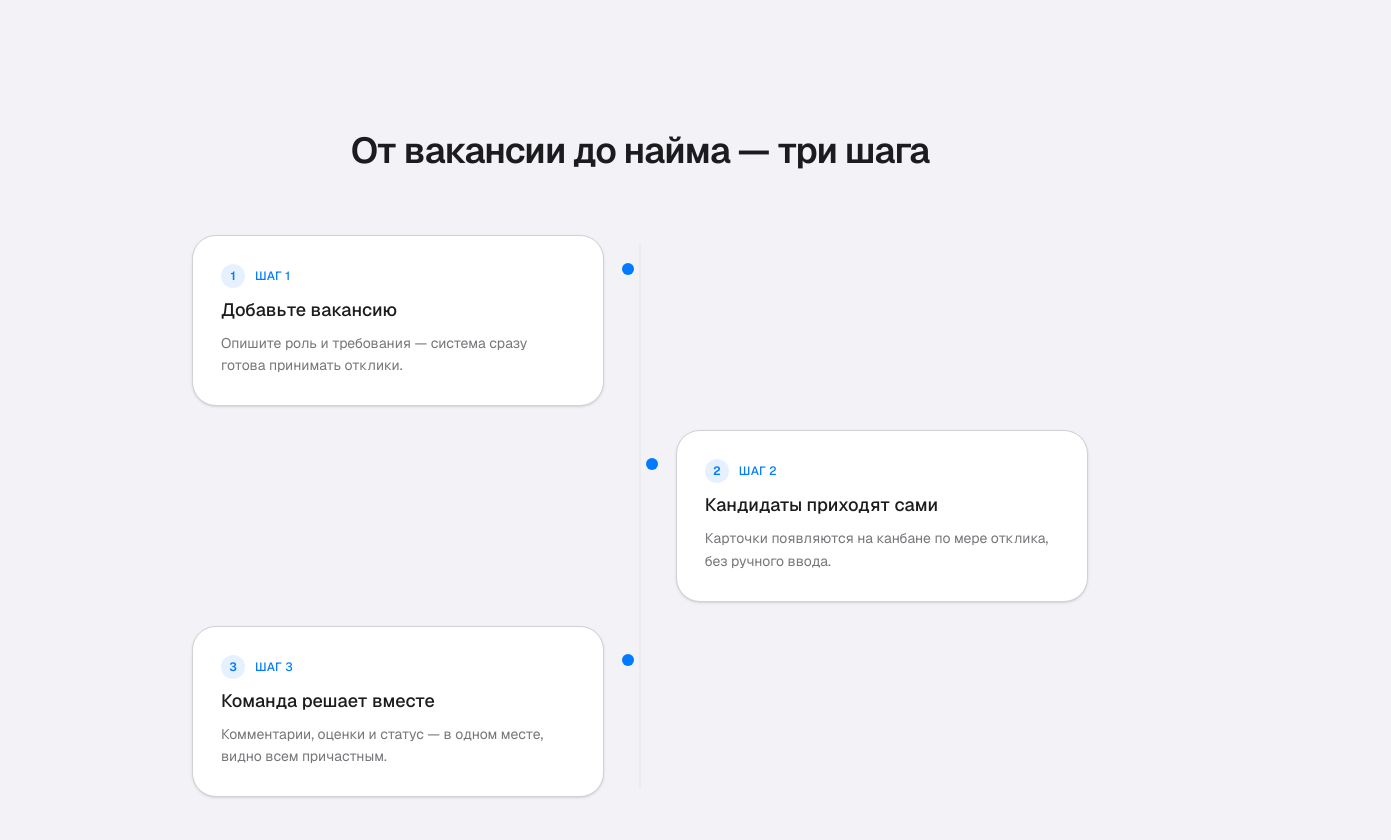
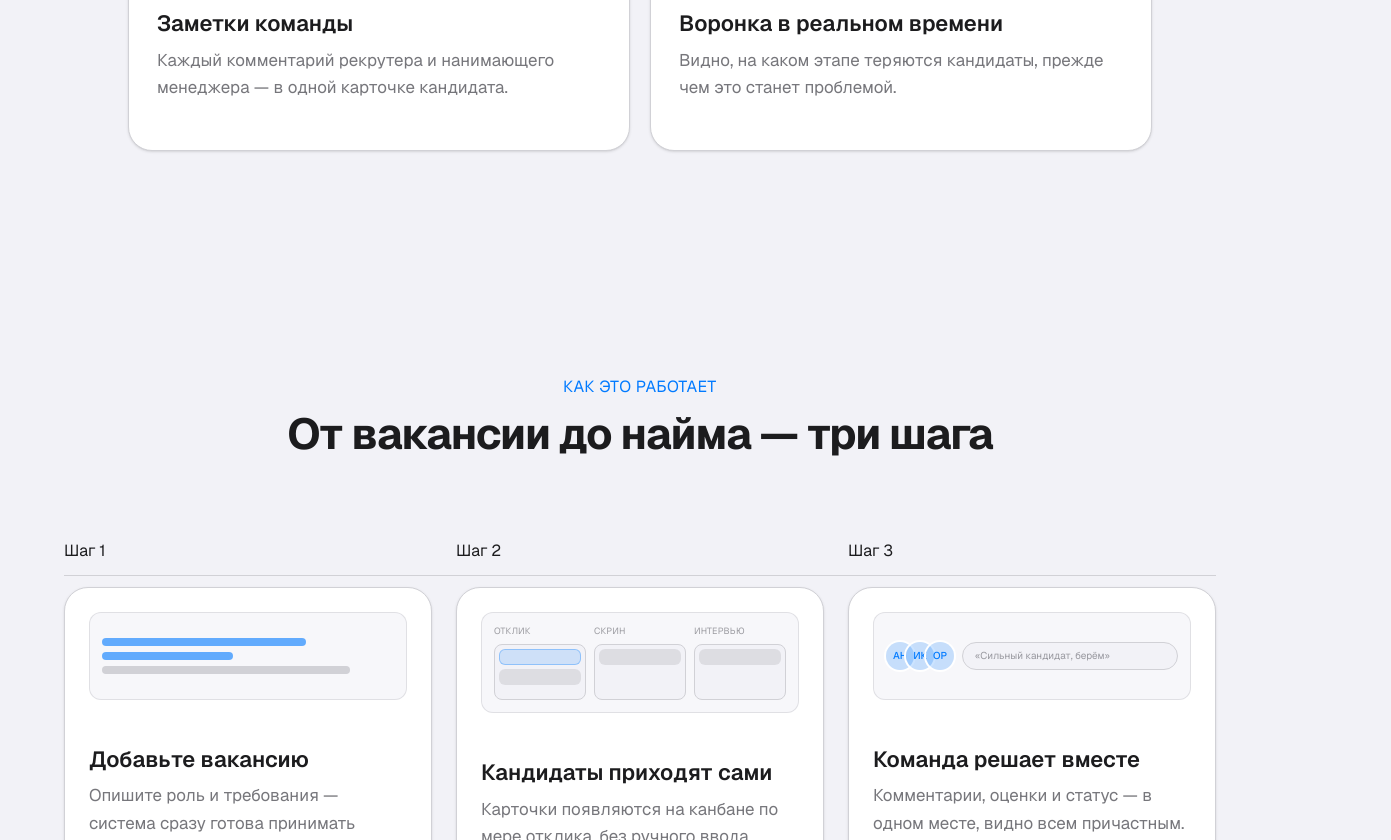
Before and after one commit to Cartnix/HireRank, a Next.js app in the folder frontend/: page /landing in a window 1280 px wide. Shown: the part 1960-2800 px from the top of the page, 1391 px wide, since content can reach past the window. Built offline with nearby package versions, Linux system fonts and the light colour scheme.

Commit message:
fix(chore): UI design updated & adaptive variables implemented

```diff
--- a/frontend/app/globals.css
+++ b/frontend/app/globals.css
@@ -67,15 +67,40 @@
 
   --color-muted: var(--muted);
   --color-muted-foreground: var(--muted-foreground);
+
+  --text-h1: clamp(2.25rem, 1.8rem + 2vw, 4rem);
+  --text-h2: clamp(1.875rem, 1.5rem + 1.5vw, 3rem);
+  --text-h3: clamp(1.125rem, 1rem + 0.5vw, 1.375rem);
+  --text-p: clamp(1rem, 0.9rem + 0.2vw, 1.125rem);
+  --text-span: clamp(0.875rem, 0.8rem + 0.1vw, 0.9375rem);
 }
 
 @layer base {
   body {
     background-color: var(--color-background);
     color: var(--color-foreground);
+    -webkit-font-smoothing: antialiased;
+    text-rendering: optimizeLegibility;
   }
 
-  * {
-    border-color: var(--color-border);
+  h1 {
+    @apply text-h1 font-bold tracking-tighter leading-[1.1];
+  }
+
+  h2 {
+    @apply text-h2 font-bold tracking-tight leading-[1.1] mt-10 mb-6;
+  }
+
+  h3 {
+    @apply text-h3 font-semibold tracking-normal leading-[1.4] mt-6 mb-3;
+  }
+
+  p {
+    @apply text-p leading-relaxed max-w-prose;
+    margin-bottom: 1.25rem;
+  }
+
+  button, a {
+    @apply cursor-pointer;
   }
 }
--- a/frontend/shared/FieldInput.tsx
+++ b/frontend/shared/FieldInput.tsx
@@ -7,10 +7,11 @@ import { Input } from "@/components/ui/input"
 interface InputProps {
     type: "text" | "email" | "password",
     placeholder: string,
-    label: string
+    label: string,
+    error?: string
 }
 
-export function InputField({ type, placeholder, label }: InputProps) {
+export function InputField({ type, placeholder, label, error }: InputProps) {
     return (
         <Field>
             <FieldLabel htmlFor="input-field-username">{label}</FieldLabel>
@@ -18,6 +19,7 @@ export function InputField({ type, placeholder, label }: InputProps) {
                 type={type}
                 placeholder={placeholder}
             />
+            {error && <span className="text-red-500 text-xs mt-1">{error}</span>}
         </Field>
     )
 }
--- a/frontend/widgets/Header.tsx
+++ b/frontend/widgets/Header.tsx
@@ -2,11 +2,11 @@ import { MainButton } from "@/shared/buttons/MainButton";
 
 export const Header = () => {
   return (
-    <header className="fixed top-0 left-0 w-full z-50 px-6 py-4 flex items-center justify-between
+    <header className="fixed top-0 left-0 w-full z-50 px-6 flex items-center justify-between
                         bg-background/70 backdrop-blur-md border-b border-border-subtle">
 
       <div className="font-bold text-xl tracking-tight cursor-pointer text-foreground">
-        HireRank<span className="text-brand-primary">.</span>
+        <h3>HireAI</h3>
       </div>
 
       <nav>
--- a/frontend/widgets/Landing/Features.tsx
+++ b/frontend/widgets/Landing/Features.tsx
@@ -30,10 +30,10 @@ export const Features = () => (
     <section className="relative py-28 px-6">
         <div className="max-w-5xl mx-auto">
             <div className="mb-14 text-center">
-                <h2 className="text-3xl md:text-4xl font-semibold tracking-tight text-foreground">
+                <h2 className="tracking-tight text-foreground">
                     Всё, что нужно нанимающей команде
                 </h2>
-                <p className="mt-3 text-foreground-secondary max-w-xl mx-auto">
+                <p className="mt-3 text-foreground-secondary mx-auto">
                     Ничего лишнего. Только то, что ускоряет решение «да» или «нет».
                 </p>
             </div>
@@ -54,8 +54,8 @@ export const Features = () => (
                             <div className="w-11 h-11 rounded-2xl flex items-center justify-center mb-5 bg-brand-primary/10 group-hover:bg-brand-primary/15 transition-colors duration-300">
                                 <Icon className="w-5 h-5 text-brand-primary" strokeWidth={1.8} />
                             </div>
-                            <h3 className="text-lg font-medium text-foreground mb-2">{f.title}</h3>
-                            <p className="text-sm text-foreground-secondary leading-relaxed">{f.desc}</p>
+                            <h3 className="text-foreground mb-2">{f.title}</h3>
+                            <p className="text-foreground-secondary">{f.desc}</p>
 
                             <div className="absolute bottom-0 left-7 right-7 h-px bg-linear-to-r from-transparent via-border to-transparent opacity-0 group-hover:opacity-100 transition-opacity duration-300" />
                         </motion.div>
--- a/frontend/widgets/Landing/HowItWorks.tsx
+++ b/frontend/widgets/Landing/HowItWorks.tsx
@@ -3,55 +3,147 @@
 import { motion } from "framer-motion"
 
 const steps = [
-    { title: "Добавьте вакансию", desc: "Опишите роль и требования — система сразу готова принимать отклики." },
-    { title: "Кандидаты приходят сами", desc: "Карточки появляются на канбане по мере отклика, без ручного ввода." },
-    { title: "Команда решает вместе", desc: "Комментарии, оценки и статус — в одном месте, видно всем причастным." },
-]
+    {
+        title: "Добавьте вакансию",
+        desc: "Опишите роль и требования — система сразу готова принимать отклики.",
+        visual: "form",
+    },
+    {
+        title: "Кандидаты приходят сами",
+        desc: "Карточки появляются на канбане по мере отклика, без ручного ввода.",
+        visual: "kanban",
+    },
+    {
+        title: "Команда решает вместе",
+        desc: "Комментарии, оценки и статус — в одном месте, видно всем причастным.",
+        visual: "thread",
+    },
+] as const
+
+const FormVisual = () => (
+    <div className="flex flex-col gap-1.5 w-full">
+        {[
+            { w: "70%", filled: true },
+            { w: "45%", filled: true },
+            { w: "85%", filled: false },
+        ].map((line, idx) => (
+            <motion.div
+                key={idx}
+                initial={{ width: 0 }}
+                whileInView={{ width: line.w }}
+                viewport={{ once: true }}
+                transition={{ duration: 0.6, delay: 0.15 + idx * 0.12, ease: "easeOut" }}
+                className={`h-2 rounded-full ${
+                    line.filled ? "bg-brand-primary/60" : "bg-border-subtle"
+                }`}
+            />
+        ))}
+    </div>
+)
+
+const KanbanVisual = () => (
+    <div className="flex gap-2 w-full">
+        {["Отклик", "Скрин", "Интервью"].map((col, ci) => (
+            <div key={col} className="flex-1 flex flex-col gap-1.5">
+                <span className="text-[9px] uppercase tracking-wide text-foreground-secondary/70">
+                    {col}
+                </span>
+                <div className="rounded-lg border border-border-subtle bg-background h-14 p-1 flex flex-col gap-1 overflow-hidden">
+                    {ci === 0 && (
+                        <motion.div
+                            initial={{ y: -20, opacity: 0 }}
+                            whileInView={{ y: 0, opacity: 1 }}
+                            viewport={{ once: true }}
+                            transition={{ duration: 0.5, delay: 0.3 }}
+                            className="h-4 rounded-md bg-brand-primary/15 border border-brand-primary/30"
+                        />
+                    )}
+                    <div className="h-4 rounded-md bg-border-subtle/60" />
+                </div>
+            </div>
+        ))}
+    </div>
+)
+
+const ThreadVisual = () => (
+    <div className="flex items-center gap-2 w-full">
+        <div className="flex -space-x-2">
+            {[0, 1, 2].map((i) => (
+                <motion.div
+                    key={i}
+                    initial={{ scale: 0, opacity: 0 }}
+                    whileInView={{ scale: 1, opacity: 1 }}
+                    viewport={{ once: true }}
+                    transition={{ duration: 0.4, delay: 0.15 + i * 0.1, type: "spring" }}
+                    className="w-7 h-7 rounded-full ring-2 ring-background-elevated bg-brand-primary/20 flex items-center justify-center text-[10px] font-medium text-brand-primary"
+                >
+                    {["АН", "ИК", "ОР"][i]}
+                </motion.div>
+            ))}
+        </div>
+        <motion.div
+            initial={{ opacity: 0, x: -6 }}
+            whileInView={{ opacity: 1, x: 0 }}
+            viewport={{ once: true }}
+            transition={{ duration: 0.4, delay: 0.5 }}
+            className="flex-1 h-7 rounded-full bg-background border border-border-subtle px-3 flex items-center"
+        >
+            <span className="text-[10px] text-foreground-secondary/70">«Сильный кандидат, берём»</span>
+        </motion.div>
+    </div>
+)
+
+const visuals = {
+    form: FormVisual,
+    kanban: KanbanVisual,
+    thread: ThreadVisual,
+}
 
 export const HowItWorks = () => (
-    <section className="relative py-28 px-6">
-        <div className="max-w-4xl mx-auto">
-            <h2 className="text-3xl md:text-4xl font-semibold tracking-tight text-foreground text-center mb-16">
-                От вакансии до найма — три шага
-            </h2>
+    <section className="relative py-28 px-6 overflow-hidden">
+        <div className="max-w-6xl mx-auto">
+            <div className="text-center mb-20">
+                <span className="text-brand-primary uppercase tracking-wide">
+                    Как это работает
+                </span>
+                <h2 className="text-foreground mt-3">
+                    От вакансии до найма — три шага
+                </h2>
+            </div>
 
-            <div className="relative">
-                {/* соединительная линия, как трек прогресса */}
-                <div className="absolute left-1/2 top-2 bottom-2 w-px bg-border -translate-x-1/2 hidden md:block" />
+            <div className="relative grid grid-cols-1 md:grid-cols-3 gap-6">
+                <div className="hidden md:block absolute top-9 w-full h-px bg-border-subtle" />
 
-                <div className="space-y-6">
-                    {steps.map((s, i) => (
+                {steps.map((s, i) => {
+                    const Visual = visuals[s.visual]
+                    return (
                         <motion.div
                             key={s.title}
-                            initial={{ opacity: 0, x: i % 2 === 0 ? -20 : 20 }}
-                            whileInView={{ opacity: 1, x: 0 }}
-                            viewport={{ once: true, margin: "-80px" }}
-                            transition={{ duration: 0.5 }}
-                            className="relative md:w-[46%]"
-                            style={{ marginLeft: i % 2 === 0 ? "0" : "auto" }}
+                            initial={{ opacity: 0, y: 24 }}
+                            whileInView={{ opacity: 1, y: 0 }}
+                            viewport={{ once: true, margin: "-60px" }}
+                            transition={{ duration: 0.5, delay: i * 0.12 }}
+                            className="relative flex flex-col"
                         >
-                            {/* точка на центральной линии */}
-                            <div
-                                className={`absolute top-7 w-3 h-3 rounded-full bg-brand-primary ring-4 ring-background hidden md:block ${
-                                    i % 2 === 0 ? "-right-7.5" : "-left-7.5"
-                                }`}
-                            />
+                            <div className="relative z-10 flex items-center gap-2.5 mb-6">
+                                <span className="text-foreground">
+                                    Шаг {i + 1}
+                                </span>
+                            </div>
 
-                            <div className="rounded-3xl p-7 bg-background-elevated border border-border-subtle shadow-sm hover:shadow-md transition-shadow duration-300">
-                                <div className="flex items-center gap-2.5 mb-1">
-                                    <span className="w-6 h-6 rounded-full bg-brand-primary/10 text-brand-primary text-xs font-semibold flex items-center justify-center">
-                                        {i + 1}
-                                    </span>
-                                    <span className="text-xs font-medium text-brand-primary uppercase tracking-wide">
-                                        Шаг {i + 1}
-                                    </span>
+                            <div className="flex-1 rounded-3xl p-6 bg-background-elevated border border-border-subtle shadow-sm hover:shadow-md hover:-translate-y-0.5 transition-all duration-300 flex flex-col gap-5">
+                                <div className="rounded-xl bg-background/60 border border-border-subtle/60 p-3 min-h-22 flex items-center">
+                                    <Visual />
                                 </div>
-                                <h3 className="text-lg font-medium text-foreground mt-2 mb-2">{s.title}</h3>
-                                <p className="text-sm text-foreground-secondary leading-relaxed">{s.desc}</p>
+
+                                <div>
+                                    <h3 className="text-foreground mb-2">{s.title}</h3>
+                                    <p className="text-foreground-secondary">{s.desc}</p>
+                                </div>
                             </div>
                         </motion.div>
-                    ))}
-                </div>
+                    )
+                })}
             </div>
         </div>
     </section>
--- a/frontend/widgets/Landing/Stats.tsx
+++ b/frontend/widgets/Landing/Stats.tsx
@@ -23,10 +23,10 @@ export const Stats = () => (
                 >
                     <div className="absolute top-0 left-1/2 -translate-x-1/2 -translate-y-1/2 h-1 w-10 rounded-full bg-brand-primary opacity-0 group-hover:opacity-100 transition-opacity" />
 
-                    <div className="text-4xl md:text-5xl font-semibold tracking-tight text-brand-primary">
+                    <h2 className="tracking-tight text-brand-primary">
                         {s.value}
-                    </div>
-                    <p className="mt-3 text-sm text-foreground-secondary leading-relaxed">
+                    </h2>
+                    <p className="mt-3 text-foreground-secondary leading-relaxed">
                         {s.label}
                     </p>
                 </motion.div>
```
Also changed, not shown: frontend/app/auth/page.tsx (+32 -4 lines), frontend/shared/buttons/MainButton.tsx (+9 -6 lines), frontend/widgets/Landing/CTA.tsx (+7 -6 lines), frontend/widgets/Landing/Hero.tsx (+13 -16 lines), frontend/widgets/Landing/Testimonial.tsx (+78 -28 lines), frontend/widgets/authModal/ui/AuthModal.tsx (+51 -30 lines).
